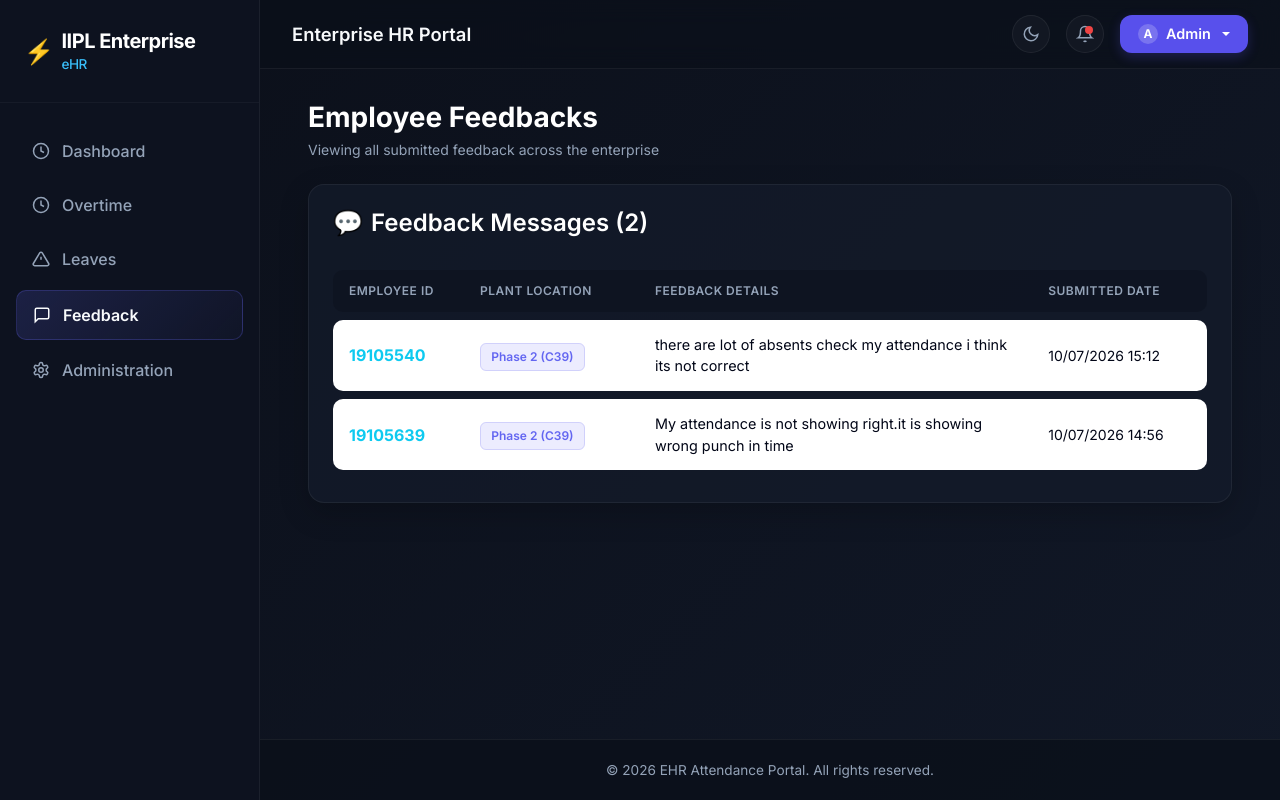
After one commit to ShailRajak/attendance, a Django app: page /feedback/ in a window 1280 px wide. The commit adds this page. Run offline with Django 5.2, Linux system fonts and the light colour scheme; a user stored in the database is signed in; data comes from the database, SQL or seed files in the repository; both versions use the stored data as it was after the commit.

Commit message:
added the feedback request part

```diff
--- a/ehr/attendance/services/dashboard_service.py
+++ b/ehr/attendance/services/dashboard_service.py
@@ -159,7 +159,7 @@ def get_home_dashboard_data(user, start_date, end_date, query_employee_id, activ
     is_supervisor = is_superuser or (scope in ("TEAM", "SECTION", "DEPARTMENT", "PLANT", "COMPANY", "ALL"))
 
     if not start_date or not end_date:
-        if scope == "OWN" or is_superuser:
+        if scope == "OWN" and not is_superuser:
             if not query_employee_id:
                 query_employee_id = user.username
         else:
--- a/ehr/attendance/templates/attendance/base.html
+++ b/ehr/attendance/templates/attendance/base.html
@@ -549,16 +549,18 @@
         }
 
         .table-custom tbody tr {
-            background: rgba(21, 28, 44, 0.3);
+            background: #ffffff !important;
             transition: transform 0.2s ease, background-color 0.2s ease;
         }
 
         .table-custom tbody tr:hover {
-            background: rgba(21, 28, 44, 0.5) !important;
+            background: #f8fafc !important;
             transform: scale(1.002);
         }
 
         .table-custom td {
+            color: #020617 !important;
+            background: transparent !important;
             border: none !important;
             padding: 14px 16px;
             vertical-align: middle;
@@ -727,6 +729,13 @@
                     </svg>
                     Leaves
                 </a>
+                <a href="{% url 'feedback' %}"
+                    class="sidebar-link {% if request.resolver_match.url_name == 'feedback' %}active{% endif %}">
+                    <svg width="18" height="18" fill="none" stroke="currentColor" stroke-width="2" viewBox="0 0 24 24">
+                        <path d="M21 15a2 2 0 0 1-2 2H7l-4 4V5a2 2 0 0 1 2-2h14a2 2 0 0 1 2 2z"/>
+                    </svg>
+                    Feedback
+                </a>
                 {% if user.is_superuser or user|has_permission:"role.manage" or user|has_permission:"section.manage" or user|has_permission:"user.manage" %}
                 <a href="{% url 'admin_dashboard' %}"
                     class="sidebar-link {% if active_tab == 'admin' %}active{% endif %}">
@@ -789,6 +798,15 @@
                             <line x1="12" y1="17" x2="12.01" y2="17" />
                         </svg>
                         Leaves
+                    </a>
+                    <a href="{% url 'feedback' %}"
+                        class="sidebar-link {% if request.resolver_match.url_name == 'feedback' %}active{% endif %}"
+                        onclick="bootstrap.Offcanvas.getInstance(document.getElementById('mobileSidebar')).hide();">
+                        <svg width="18" height="18" fill="none" stroke="currentColor" stroke-width="2"
+                            viewBox="0 0 24 24">
+                            <path d="M21 15a2 2 0 0 1-2 2H7l-4 4V5a2 2 0 0 1 2-2h14a2 2 0 0 1 2 2z"/>
+                        </svg>
+                        Feedback
                     </a>
                     {% if user.is_superuser or user|has_permission:"role.manage" or user|has_permission:"section.manage" or user|has_permission:"user.manage" %}
                     <a href="{% url 'admin_dashboard' %}"
--- /dev/null
+++ b/ehr/attendance/templates/attendance/feedback.html
@@ -0,0 +1,123 @@
+{% extends 'attendance/base.html' %}
+
+{% block title %}
+    {% if user.is_superuser %}Employee Feedbacks{% else %}Submit Feedback{% endif %} | EHR Portal
+{% endblock %}
+
+{% block content %}
+<!-- Page Header -->
+<div class="row mb-4 align-items-center fade-in-el">
+    <div class="col-md-6">
+        {% if user.is_superuser %}
+        <h3 class="mb-1 fw-bold text-white">Employee Feedbacks</h3>
+        <p class="text-muted small mb-0">Viewing all submitted feedback across the enterprise</p>
+        {% else %}
+        <h3 class="mb-1 fw-bold text-white">Share Your Feedback</h3>
+        <p class="text-muted small mb-0">Help us improve your workspace experience</p>
+        {% endif %}
+    </div>
+</div>
+
+{% if user.is_superuser %}
+<!-- Superuser view: List all feedbacks -->
+<div class="row fade-in-el">
+    <div class="col-12">
+        <div class="card-custom p-4">
+            <h4 class="text-white fw-semibold mb-4 d-flex align-items-center gap-2">
+                <span>💬</span> Feedback Messages ({{ feedbacks.count }})
+            </h4>
+
+            {% if feedbacks %}
+            <div class="table-responsive">
+                <table class="table table-custom align-middle mb-0">
+                    <thead>
+                        <tr>
+                            <th style="width: 15%">Employee ID</th>
+                            <th style="width: 20%">Plant Location</th>
+                            <th style="width: 45%">Feedback Details</th>
+                            <th style="width: 20%">Submitted Date</th>
+                        </tr>
+                    </thead>
+                    <tbody>
+                        {% for f in feedbacks %}
+                        <tr>
+                            <td>
+                                <strong class="text-info">{{ f.employee_id }}</strong>
+                            </td>
+                            <td>
+                                {% if f.plant == 'S63' %}
+                                <span class="badge-custom" style="background-color: rgba(56, 189, 248, 0.12); color: var(--secondary-accent); border: 1px solid rgba(56, 189, 248, 0.2);">Sector 63 (S63)</span>
+                                {% elif f.plant == 'C39' %}
+                                <span class="badge-custom" style="background-color: rgba(99, 102, 241, 0.12); color: var(--primary-accent); border: 1px solid rgba(99, 102, 241, 0.2);">Phase 2 (C39)</span>
+                                {% else %}
+                                <span class="badge-custom bg-secondary text-white">{{ f.plant }}</span>
+                                {% endif %}
+                            </td>
+                            <td>
+                                 <div style="white-space: pre-wrap; font-size: 0.9rem; line-height: 1.5;">{{ f.feedback }}</div>
+                            </td>
+                            <td class="text-muted small">
+                                {{ f.date|date:"d/m/Y H:i" }}
+                            </td>
+                        </tr>
+                        {% endfor %}
+                    </tbody>
+                </table>
+            </div>
+            {% else %}
+            <div class="text-center py-5">
+                <span class="fs-1">📭</span>
+                <p class="text-muted mt-3">No feedback submissions found yet.</p>
+            </div>
+            {% endif %}
+        </div>
+    </div>
+</div>
+
+{% else %}
+<!-- Employee view: Submit feedback form -->
+<div class="row justify-content-center fade-in-el">
+    <div class="col-12 col-md-8 col-lg-6">
+        <div class="card-custom p-4 p-md-5">
+            <h4 class="text-white fw-semibold mb-4 d-flex align-items-center gap-2">
+                <span>💬</span> Submit Feedback
+            </h4>
+
+            <form method="POST" action="{% url 'feedback' %}">
+                {% csrf_token %}
+
+                <!-- Employee ID (Disabled) -->
+                <div class="mb-4">
+                    <label class="form-label text-muted small fw-semibold uppercase mb-2" style="font-size: 0.75rem; letter-spacing: 0.5px;">Employee ID</label>
+                    <input type="text" class="form-control-custom w-100" value="{{ employee_id }}" disabled readonly style="background: rgba(255, 255, 255, 0.02); opacity: 0.7; border-color: rgba(255, 255, 255, 0.08);">
+                    <div class="form-text text-muted small mt-1" style="font-size: 0.7rem; opacity: 0.8;">Submitted under your unique ID.</div>
+                </div>
+
+                <!-- Plant Selection -->
+                <div class="mb-4">
+                    <label for="plant" class="form-label text-muted small fw-semibold uppercase mb-2" style="font-size: 0.75rem; letter-spacing: 0.5px;">Plant Location</label>
+                    <select id="plant" name="plant" class="form-select form-control-custom w-100" style="background-color: rgba(21, 28, 44, 0.7); border: 1.5px solid var(--card-border); color: var(--text-main); height: 45px; border-radius: 8px;">
+                        <option value="S63" {% if default_plant == 'S63' %}selected{% endif %}>Sector 63 (S63)</option>
+                        <option value="C39" {% if default_plant == 'C39' %}selected{% endif %}>Phase 2 (C39)</option>
+                    </select>
+                </div>
+
+                <!-- Feedback Text -->
+                <div class="mb-4">
+                    <label for="feedback" class="form-label text-muted small fw-semibold uppercase mb-2" style="font-size: 0.75rem; letter-spacing: 0.5px;">Feedback / Suggestions</label>
+                    <textarea id="feedback" name="feedback" rows="6" class="form-control-custom w-100" placeholder="Type your feedback here..." required style="border-radius: 8px;"></textarea>
+                </div>
+
+                <!-- Action Buttons -->
+                <div class="d-flex align-items-center justify-content-end gap-3 mt-5">
+                    <a href="{% url 'home' %}" class="btn btn-outline-secondary px-4 py-2" style="border-radius: 8px; border: 1.5px solid var(--card-border); color: var(--text-muted);">Cancel</a>
+                    <button type="submit" class="btn btn-primary px-4 py-2" style="background-color: var(--primary-accent); border: none; border-radius: 8px; font-weight: 500;">
+                        Submit Feedback
+                    </button>
+                </div>
+            </form>
+        </div>
+    </div>
+</div>
+{% endif %}
+{% endblock %}
--- a/ehr/attendance/templates/attendance/home.html
+++ b/ehr/attendance/templates/attendance/home.html
@@ -663,7 +663,7 @@
                                 <td>{{ row.employee_name }}</td>
                                 {% endif %}
                                 <td><strong>{{ row.date }}</strong></td>
-                                <td class="fw-semibold" style="color: #64748b;">{{ row.day }}</td>
+                                <td class="fw-semibold">{{ row.day }}</td>
                                 <td>{{ row.in_time }}</td>
                                 <td>{{ row.out_time }}</td>
                                 <td>{{ row.work_hrs }}</td>
--- a/ehr/attendance/urls.py
+++ b/ehr/attendance/urls.py
@@ -13,6 +13,7 @@ urlpatterns = [
     path("api/attendance/", views.attendance_api, name="attendance_api"),
     path("overtime/", views.overtime_dashboard, name="overtime"),
     path("leaves/", views.leaves_dashboard, name="leaves"),
+    path("feedback/", views.submit_feedback, name="feedback"),
     path("sw.js", views.pwa_service_worker, name="pwa_service_worker"),
     path("manifest.json", views.pwa_manifest, name="pwa_manifest"),
     path("offline/", views.offline_view, name="offline"),
--- a/ehr/attendance/views.py
+++ b/ehr/attendance/views.py
@@ -234,3 +234,50 @@ def offline_view(request):
     Offline view fallback.
     """
     return render(request, "attendance/offline.html")
+
+
+@login_required
+def submit_feedback(request):
+    """
+    Allows employees to submit feedback, or allows superusers to view all feedback.
+    """
+    from attendance.models import Feedback
+
+    if request.user.is_superuser:
+        feedbacks = Feedback.objects.all().order_by("-date")
+        context = {
+            "active_tab": "feedback",
+            "feedbacks": feedbacks,
+        }
+        return render(request, "attendance/feedback.html", context)
+
+    # Resolve default plant from user profile
+    default_plant = "S63"
+    if hasattr(request.user, "profile") and request.user.profile.plant:
+        plant_code = request.user.profile.plant.code.upper()
+        if "C39" in plant_code:
+            default_plant = "C39"
+        else:
+            default_plant = "S63"
+
+    if request.method == "POST":
+        feedback_text = request.POST.get("feedback", "").strip()
+        plant = request.POST.get("plant", default_plant).strip()
+
+        if not feedback_text:
+            messages.error(request, "Feedback text cannot be empty.")
+        else:
+            Feedback.objects.create(
+                employee_id=request.user.username,
+                plant=plant,
+                feedback=feedback_text
+            )
+            messages.success(request, "Thank you! Your feedback has been submitted successfully.")
+            return redirect("home")
+
+    context = {
+        "active_tab": "feedback",
+        "default_plant": default_plant,
+        "employee_id": request.user.username,
+    }
+    return render(request, "attendance/feedback.html", context)
```
Also changed, not shown: ehr/attendance/admin.py (+23 -1 lines), ehr/attendance/models.py (+21 -0 lines), ehr/attendance/services/overtime_service.py (+7 -3 lines), sop.md (added, +103 -0 lines), userguide.md (added, +112 -0 lines), ehr/attendance/migrations/0010_feedback.py (added), ehr/db.sqlite3.
